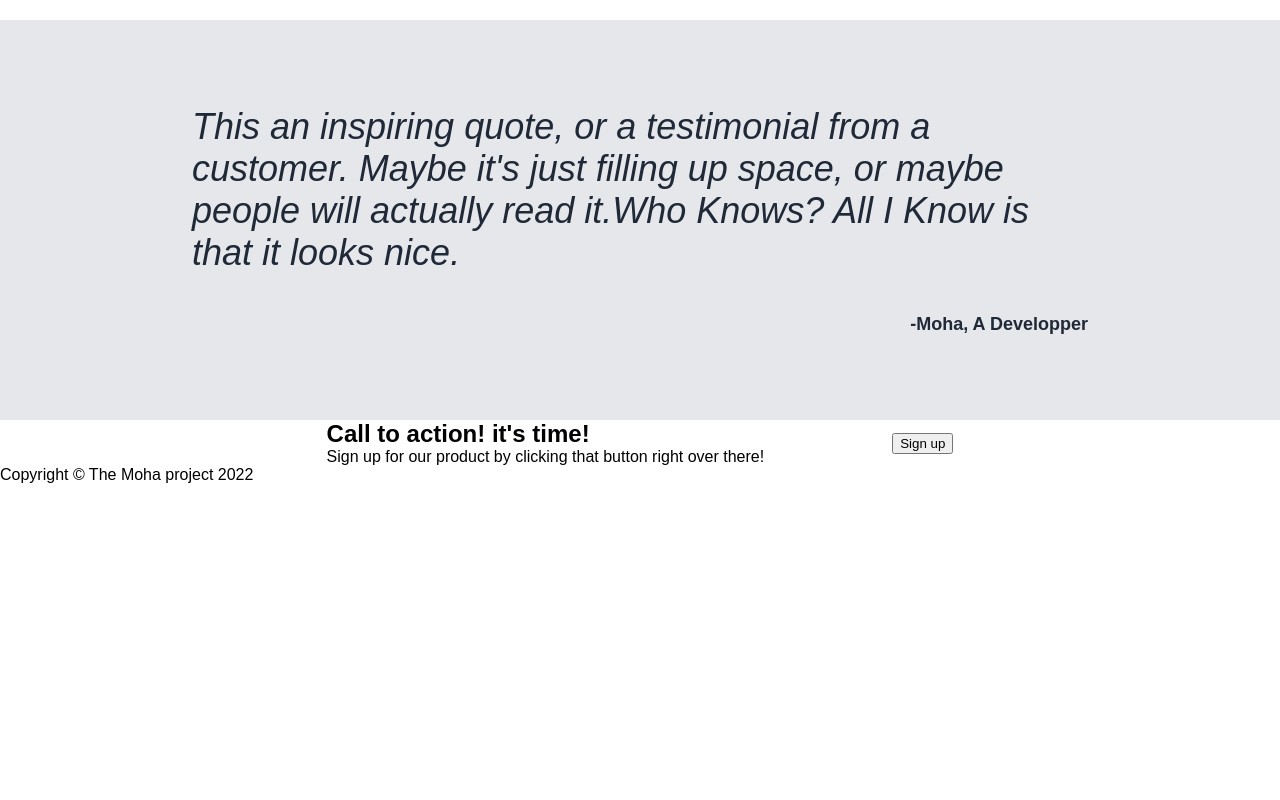
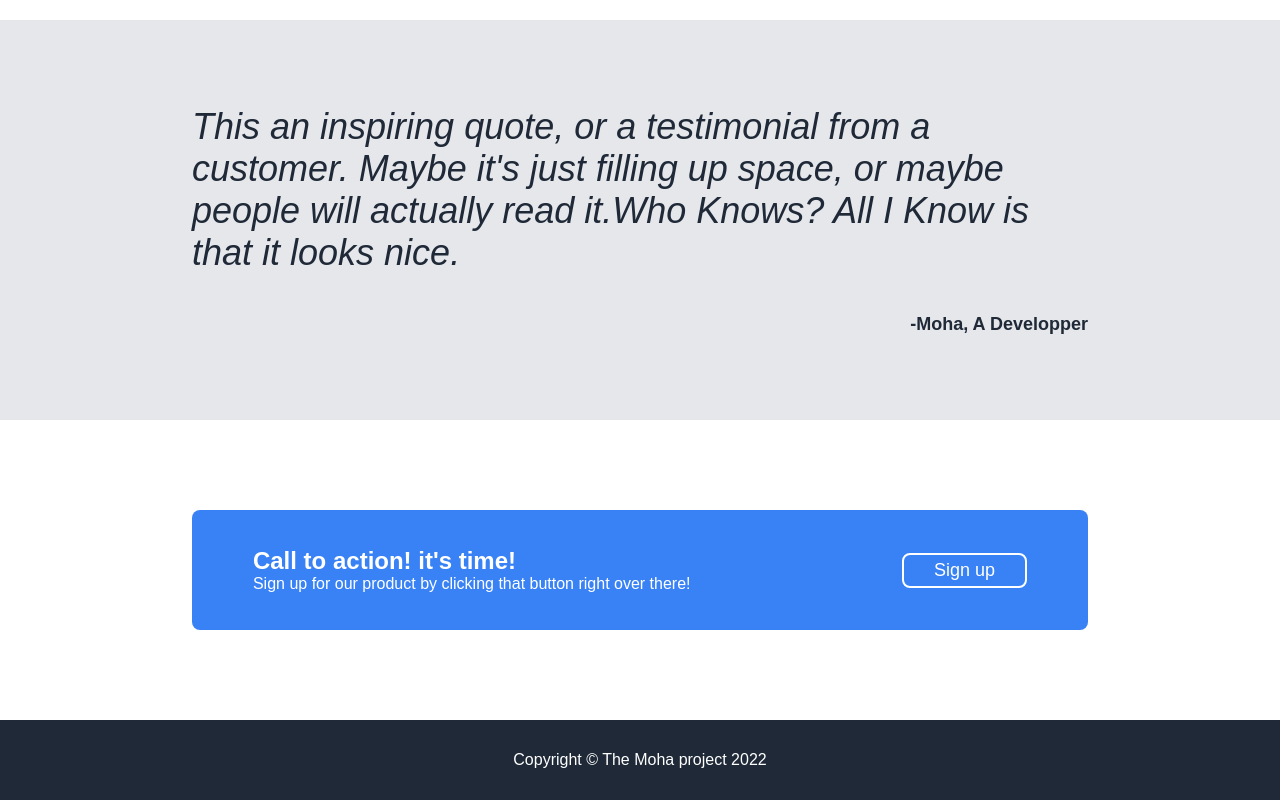
Before and after one commit to moha-kun/landingPage, a plain HTML site: page index.html in a window 1280 px wide. Shown: the part 940-1740 px from the top of the page. Before the commit the page ends 1424 px from the top, so only its background shows below. Drawn offline with Linux system fonts and the light colour scheme.

Commit message:
Update style.css

```diff
--- a/style.css
+++ b/style.css
@@ -159,3 +159,42 @@ body, p, h1, h2 {
     color: #1f2937;
     align-self: flex-end;
 }
+
+.callToAction {
+    height: 300px;
+    width: 100%;
+    display: flex;
+    justify-content: center;
+    align-items: center;
+    color: white;
+    font-weight: 500;
+}
+
+.callToAction .container {
+    display: flex;
+    justify-content: space-around;
+    align-items: center;
+    height: 40%;
+    width: 70%;
+    background-color: #3882F6;
+    border-radius: 8px;
+}
+
+.callToAction .container button {
+    background-color: #3882F6;
+    border: 2px solid white;
+    border-radius: 8px;
+    color: white;
+    font-size: 18px;
+    padding: 5px 30px;
+}
+
+.footer {
+    height: 80px;
+    width: 100%;
+    background-color: #1f2937;
+    color: white;
+    display: flex;
+    justify-content: center;
+    align-items: center;
+}
```
